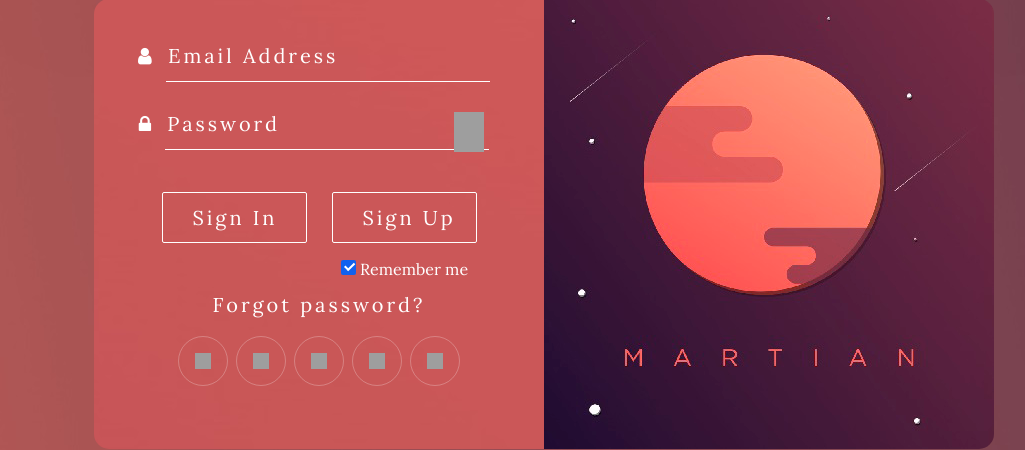
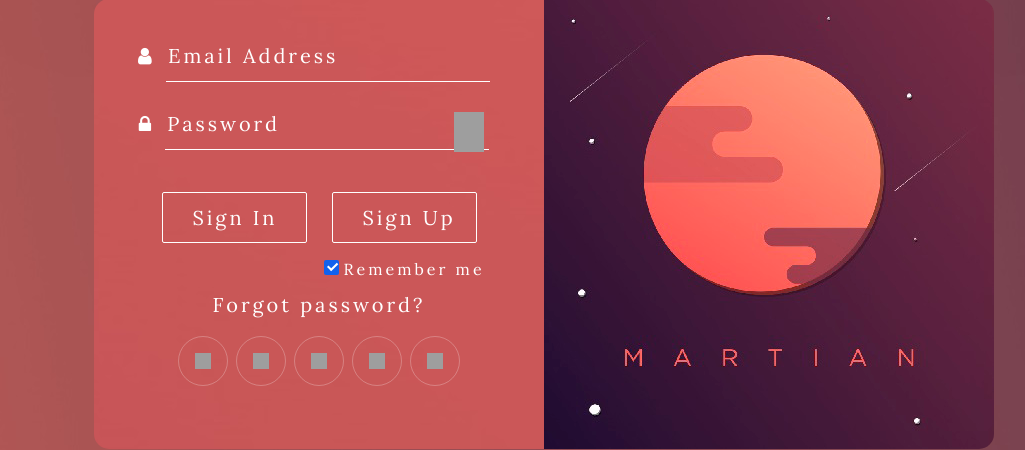
Before and after one commit to Ilia1204/Ilia1204.github.io, a PHP site: page / in a window 1280 px wide. Shown: the part 91-541 px from the top of the page, without its empty margins (96-1121 px from the left). Run offline with PHP 8.4, Linux system fonts and the light colour scheme; some libraries are stand-ins or nearby versions; grey boxes are pictures that could not be loaded.

Commit message:
version 2.0
version 2.0

```diff
--- a/FormInUp/css/custom.css
+++ b/FormInUp/css/custom.css
@@ -403,6 +403,7 @@ header {
 }
 .remember_me {
     transition:0.5s;
+    letter-spacing: 3px;
 }
 @keyframes container {
     0% {
```
